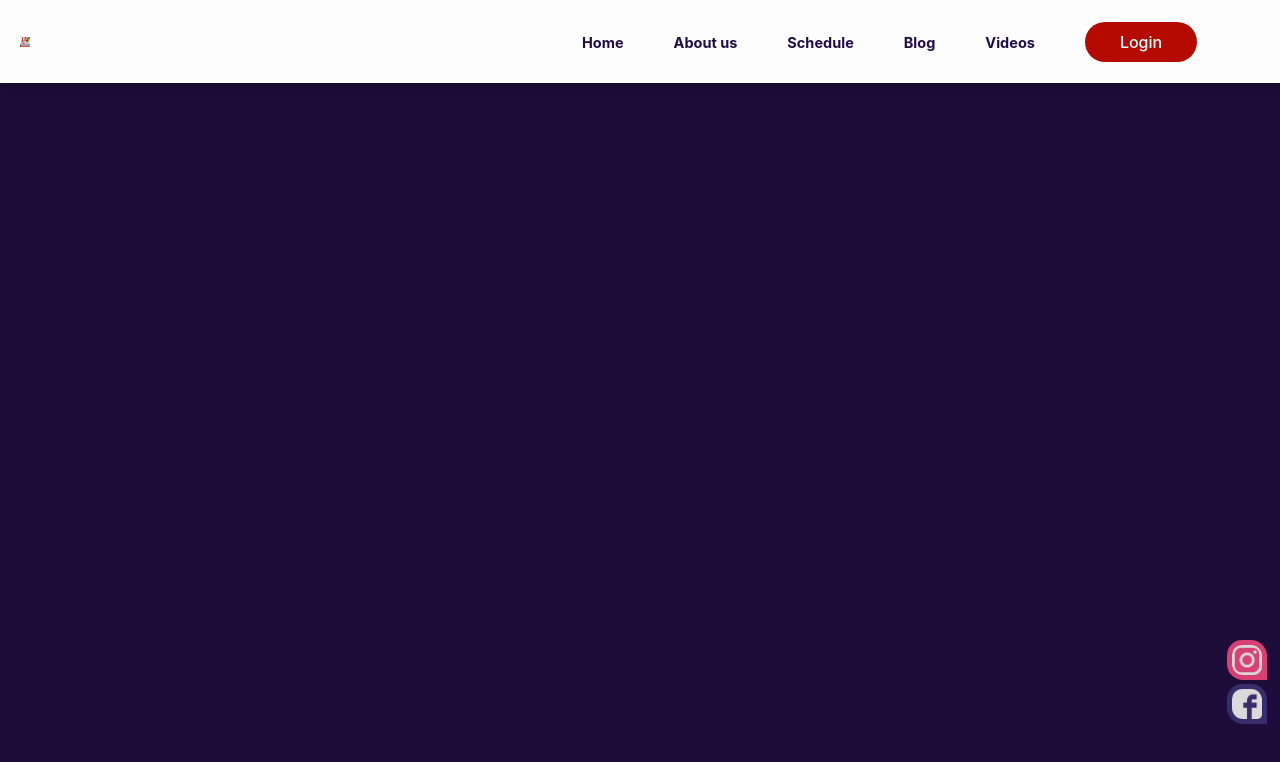
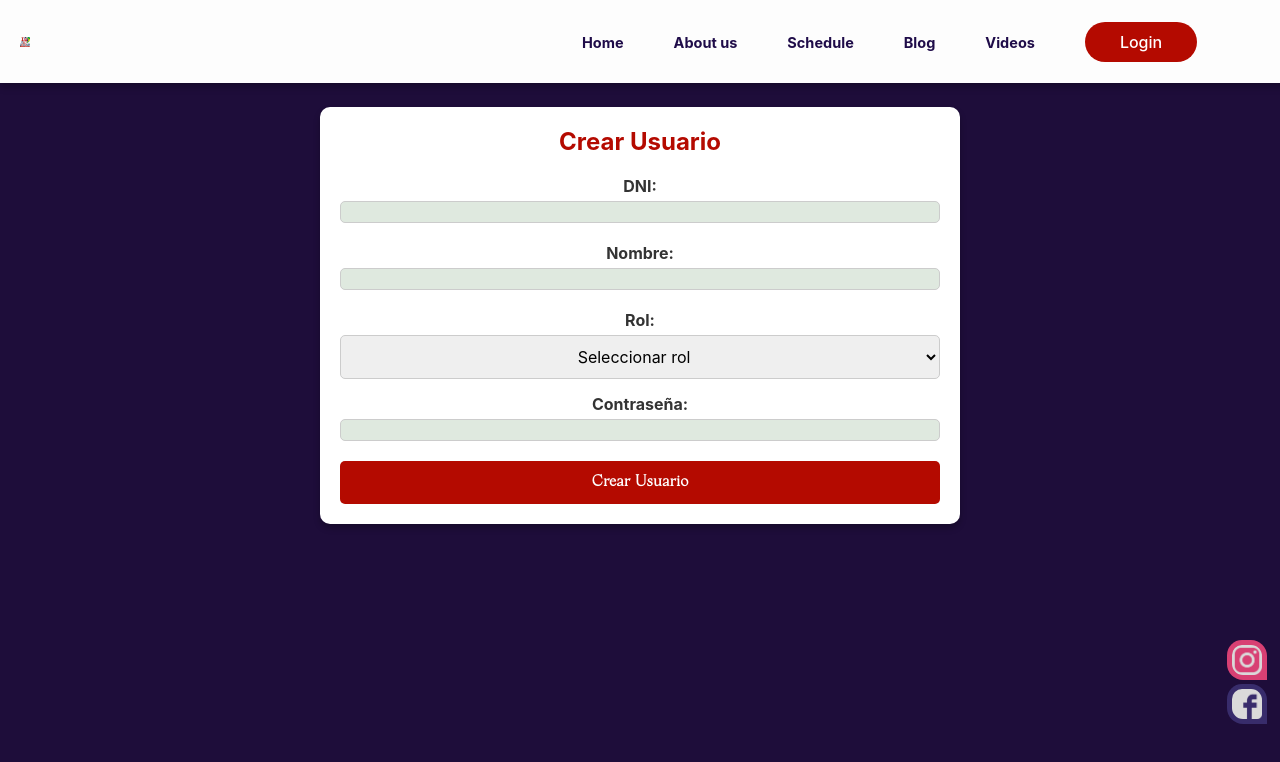
Before and after one commit to solsv7/Instituto, a React (Create React App) app: page /home-teacher in a window 1280 px wide. Shown: the top 762 px of the page. Built offline with nearby package versions, Linux system fonts and the light colour scheme.

Commit message:
Agregamos inicio a profesores y tabla registro de usuarios

```diff
--- a/src/App.js
+++ b/src/App.js
@@ -13,6 +13,9 @@ import ProfilePage from './pages/ProfilePage';
 import ClassesPage from './pages/ClassesPage';
 import MarksPage from './pages/MarksPage';
 import AdvicesPage from './pages/AdvicesPage';
+import HomeStudent from './components/HomeStudent/HomeStudent';
+import HomeTeacher from './components/HomeTeacher/HomeTeacher';
+import HomeAdmin from './components/HomeAdmin/HomeAdmin';
 
 
 
@@ -31,6 +34,9 @@ const App = () => {
             <Route path='/SchedulePage' element={<SchedulesPage />} />
             <Route path='/VideosPage' element={<VideosPage />} />
             <Route path='/ProfilePage' element={<ProfilePage />} />
+            <Route path='/home-student' element={<HomeStudent />} />
+            <Route path='/home-teacher' element={<HomeTeacher />} />
+            <Route path='/home-admin' element={<HomeAdmin />} />
             <Route path='/ClassesPage' element={<ClassesPage />} />
             <Route path='/MarksPage' element={<MarksPage />} />
             <Route path='/AdvicesPage' element={<AdvicesPage />} />
--- /dev/null
+++ b/src/components/HomeAdmin/HomeAdmin.js
@@ -0,0 +1,26 @@
+import React, { useEffect, useState } from 'react';
+import { useLocation } from 'react-router-dom';
+
+const HomeAdmin = () => {
+    const location = useLocation();
+    const [userName, setUserName] = useState(location.state?.userName || '');
+
+    useEffect(() => {
+        // Si no hay `userName` en `location.state`, carga el nombre desde `localStorage`
+        if (!userName) {
+            const user = JSON.parse(localStorage.getItem('user'));
+            if (user && user.nombre) {
+                setUserName(user.nombre);
+            }
+        }
+    }, [userName]);
+
+    return (
+        <div>
+            <h1>Bienvenido, Administrador {userName}!</h1>
+
+        </div>
+    );
+};
+
+export default HomeAdmin;
--- a/src/components/HomePageComponents/Login/LoginComponent.js
+++ b/src/components/HomePageComponents/Login/LoginComponent.js
@@ -24,10 +24,12 @@ const LoginComponent = () => {
             setUserName(user.nombre); // Actualizar el nombre del usuario en el contexto
 
             // Redirigir según el rol del usuario
-            if (user.rol === 2) {
-                navigate('/ProfilePage');
+            if (user.rol === 1) {
+                navigate('/home-admin');
+            } else if (user.rol === 2) {
+                navigate('/home-teacher');
             } else if (user.rol === 3) {
-                navigate('/ProfilePage');
+                navigate('/home-student');
             } else {
                 navigate('/ProfilePage');
             }
--- /dev/null
+++ b/src/components/HomeTeacher/HomeTeacher.js
@@ -0,0 +1,29 @@
+import { useLocation } from 'react-router-dom';
+import { useEffect, useState } from 'react';
+import UserRegistration from '../UserRegistration/UserRegistration';
+
+const HomeTeacher = () => {
+    const location = useLocation();
+    const [userName, setUserName] = useState(location.state?.userName || '');
+
+    useEffect(() => {
+        // Si no hay `userName` en `location.state`, carga el nombre desde `localStorage`
+        if (!userName) {
+            const user = JSON.parse(localStorage.getItem('user'));
+            if (user && user.nombre) {
+                setUserName(user.nombre);
+            }
+        }
+    }, [userName]);
+
+    return (
+        <div>
+            <h1>Bienvenido, {userName}!</h1>
+            <UserRegistration />
+
+        </div>
+
+    );
+};
+
+export default HomeTeacher;
--- /dev/null
+++ b/src/components/UserRegistration/UserRegistration.css
@@ -0,0 +1,74 @@
+.user-registration {
+    width: 100%;
+    max-width: 600px; /* Limita el ancho máximo */
+    margin: 70px auto; /* Centra el formulario */
+    padding: 20px;
+    border-radius: 10px;
+    box-shadow: 0px 4px 6px rgba(0, 0, 0, 0.25); /* Sombra */
+    background-color: white; /* Fondo blanco */
+    font-family: 'Inter', sans-serif; /* Fuente consistente */
+}
+
+.user-registration h2 {
+    text-align: center; /* Centra el título */
+    color: #B40A00; /* Color similar al encabezado de la tabla */
+    margin-bottom: 20px;
+}
+
+.user-registration form div {
+    margin-bottom: 15px; /* Espaciado entre campos */
+}
+
+.user-registration label {
+    display: block; /* Para que las etiquetas estén encima de los campos */
+    font-weight: bold;
+    color: #333; /* Texto oscuro */
+    margin-bottom: 5px;
+}
+
+.user-registration input,
+.user-registration select {
+    width: 100%; /* Campos ocupan todo el ancho */
+    padding: 10px;
+    border: 1px solid #ccc;
+    border-radius: 5px;
+    font-size: 16px;
+    font-family: 'Inter', sans-serif; /* Fuente consistente */
+    box-sizing: border-box;
+}
+
+.user-registration input:focus,
+.user-registration select:focus {
+    outline: none;
+    border-color: #B40A00; /* Color de enfoque */
+    box-shadow: 0 0 5px rgba(180, 10, 0, 0.5); /* Resalta en enfoque */
+}
+
+.user-registration button {
+    width: 100%; /* Botón ocupa todo el ancho */
+    padding: 12px;
+    background-color: #B40A00; /* Color rojo del encabezado */
+    color: white; /* Texto blanco */
+    font-size: 16px;
+    font-weight: bold;
+    border: none;
+    border-radius: 5px;
+    cursor: pointer;
+    transition: background-color 0.3s ease;
+}
+
+.user-registration button:hover {
+    background-color: #990800; /* Oscurece ligeramente al pasar el mouse */
+}
+
+.success {
+    color: #28a745; /* Verde para mensajes de éxito */
+    text-align: center;
+    margin-bottom: 15px;
+}
+
+.error {
+    color: #dc3545; /* Rojo para mensajes de error */
+    text-align: center;
+    margin-bottom: 15px;
+}
--- /dev/null
+++ b/src/components/UserRegistration/UserRegistration.js
@@ -0,0 +1,112 @@
+import React, { useState } from 'react';
+import './UserRegistration.css';
+
+
+const CrearUsuario = () => {
+    const [dni, setDni] = useState('');
+    const [nombre, setNombre] = useState('');
+    const [rol, setRol] = useState('');
+    const [password, setPassword] = useState('');
+    const [mensaje, setMensaje] = useState('');
+    const [error, setError] = useState('');
+
+    // Función para manejar el envío del formulario
+    const handleSubmit = async (e) => {
+        e.preventDefault();
+
+        // Validación de campos
+        if (!dni || !nombre || !rol || !password) {
+            setError('Todos los campos son requeridos.');
+            return;
+        }
+
+        // Construir los datos a enviar al backend
+        const datosUsuario = {
+            dni: parseInt(dni),
+            nombre,
+            rol: parseInt(rol),
+            password,
+        };
+
+        // Si el rol es 'Alumno', enviar 'id_clase' como null
+        if (rol === '3') {
+            datosUsuario.id_clase = null;
+        }
+
+        try {
+            const response = await fetch('http://localhost:3001/api/crear-persona-usuario', {
+                method: 'POST',
+                headers: {
+                    'Content-Type': 'application/json',
+                },
+                body: JSON.stringify(datosUsuario),
+            });
+
+            const result = await response.json();
+
+            if (response.ok) {
+                setMensaje('Usuario creado correctamente.');
+                setError('');
+            } else {
+                setError(result.error || 'Hubo un error al crear el usuario.');
+                setMensaje('');
+            }
+        } catch (error) {
+            setError('Error al conectar con el servidor.');
+            setMensaje('');
+        }
+    };
+
+    return (
+        <div className="user-registration">
+            <h2>Crear Usuario</h2>
+            <form onSubmit={handleSubmit}>
+                <div>
+                    <label>DNI:</label>
+                    <input
+                        type="text"
+                        value={dni}
+                        onChange={(e) => setDni(e.target.value)}
+                        required
+                    />
+                </div>
+                <div>
+                    <label>Nombre:</label>
+                    <input
+                        type="text"
+                        value={nombre}
+                        onChange={(e) => setNombre(e.target.value)}
+                        required
+                    />
+                </div>
+                <div>
+                    <label>Rol:</label>
+                    <select
+                        value={rol}
+                        onChange={(e) => setRol(e.target.value)}
+                        required
+                    >
+                        <option value="">Seleccionar rol</option>
+                        <option value="2">Profesor</option>
+                        <option value="3">Alumno</option>
+                    </select>
+                </div>
+                <div>
+                    <label>Contraseña:</label>
+                    <input
+                        type="password"
+                        value={password}
+                        onChange={(e) => setPassword(e.target.value)}
+                        required
+                    />
+                </div>
+                <button type="submit">Crear Usuario</button>
+            </form>
+
+            {mensaje && <p className="success">{mensaje}</p>}
+            {error && <p className="error">{error}</p>}
+        </div>
+    );
+};
+
+export default CrearUsuario;
```
